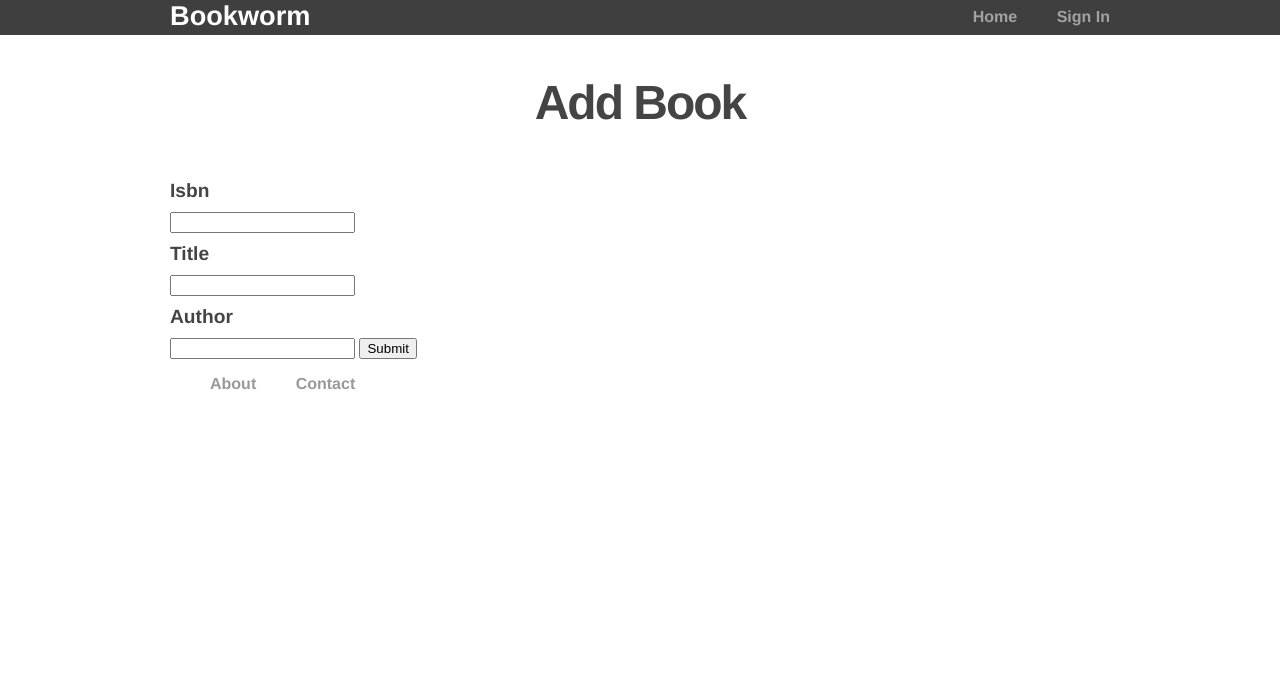
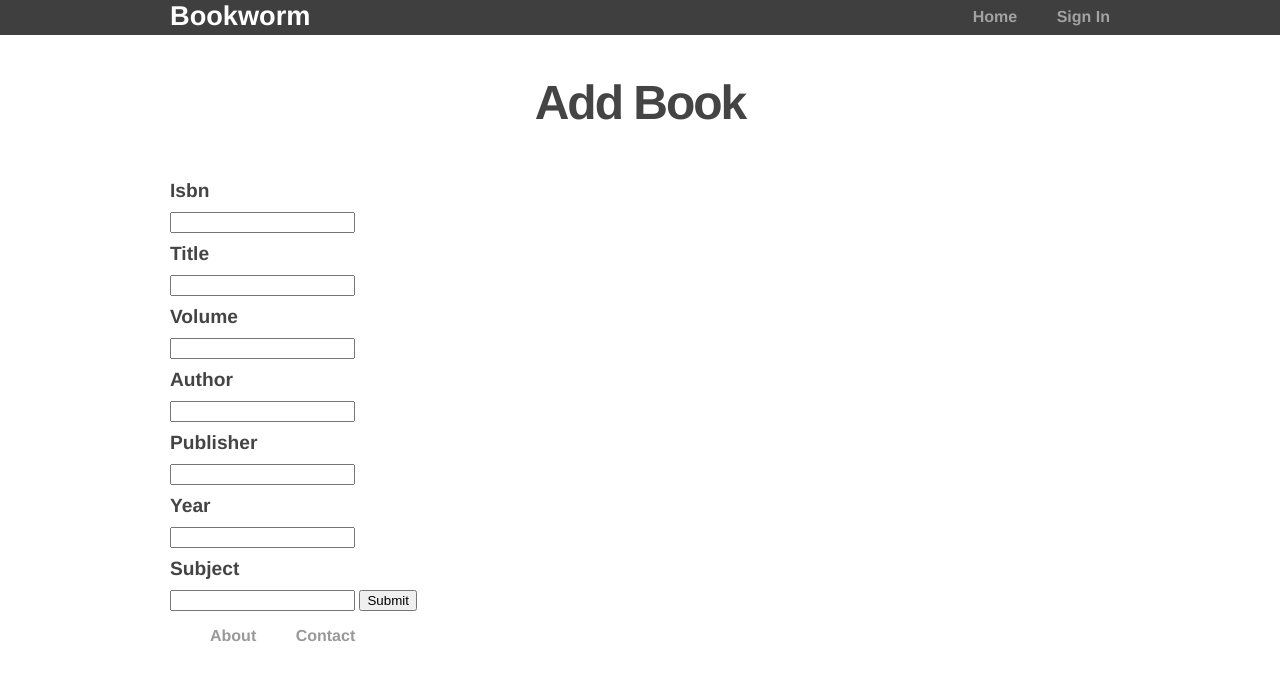
Before and after one commit to zeroamplitude/bookworm, a Python web app: template app/templates/member/newbook.html in a window 1280 px wide. Shown: the top 681 px of the page. Run offline with Jinja, Linux system fonts and the light colour scheme; the template is opened without the code that fills it, so the values that code supplies are empty, except form fields; tables that the repository leaves empty hold one stand-in row (Sample ...); form fields are guessed from the names that the template uses.

Commit message:
fixed newbook

```diff
--- a/app/mod_member/controllers.py
+++ b/app/mod_member/controllers.py
@@ -41,8 +41,9 @@ def newbook():
 
     if request.method == 'POST':
         uid = db.session.query(User.user_id).filter(User.email == session['email']).scalar()
-        book = Book(isbn=form.isbn.data, title=form.title.data,
-                    author=form.author.data, user_id=uid)
+        book = Book(isbn=form.isbn.data, title=form.title.data, volume=form.volume.data,
+                    author=form.author.data, publisher=form.publisher.data, year=form.year.data,
+                    subject=form.subject.data, user_id=uid)
         db.session.add(book)
         db.session.commit()
 
--- a/app/models.py
+++ b/app/models.py
@@ -43,10 +43,14 @@ class Book(db.Model):
     user_id = db.Column(db.Integer, db.ForeignKey('user.user_id'))
     auc_id = db.relationship('Auction', backref='book', lazy='dynamic')
 
-    def __init__(self, isbn, title, author, user_id):
+    def __init__(self, isbn, title, volume, author, publisher, year, subject, user_id):
         self.isbn = isbn
         self.title = title.title()
+        self.volume = volume
         self.author = author.title()
+        self.publisher = publisher
+        self.year = year
+        self.subject = subject
         self.user_id = user_id
 
 
--- a/app/templates/member/newbook.html
+++ b/app/templates/member/newbook.html
@@ -23,8 +23,20 @@
         {{ form.title.label }}
         {{ form.title }}
 
+        {{ form.volume.label }}
+        {{ form.volume }}
+
         {{ form.author.label }}
         {{ form.author }}
+
+        {{ form.publisher.label }}
+        {{ form.publisher }}
+
+        {{ form.year.label }}
+        {{ form.year }}
+
+        {{ form.subject.label }}
+        {{ form.subject }}
 
         {{ form.submit }}
     </form>
```
Also changed, not shown: app/mod_member/forms.py (+4 -4 lines).
